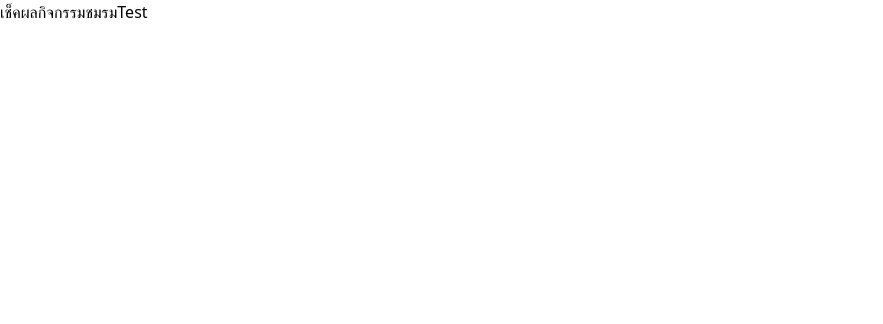
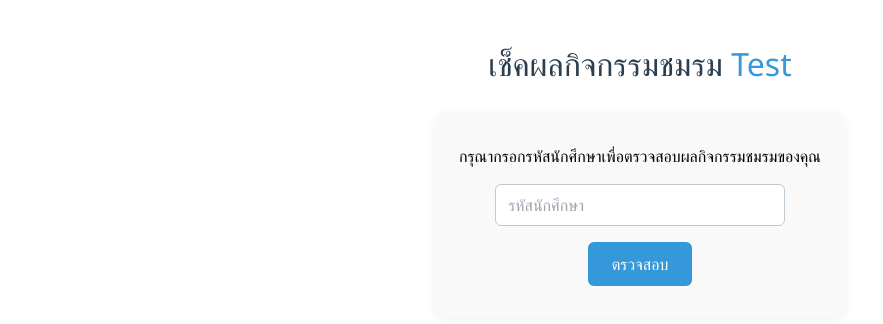
Before and after one commit to MarcSSKRU/SSKRU, a Nuxt app: page /systems/activity-check in a window 1280 px wide. Shown: the top 324 px of the page, without its empty margins (0-883 px from the left). Built offline with nearby package versions, Linux system fonts and the light colour scheme.

Commit message:
#6 Testcss

```diff
--- a/pages/systems/activity-check.vue
+++ b/pages/systems/activity-check.vue
@@ -1,5 +1,63 @@
 <template>
-  <div>
-    <h1>เช็คผลกิจกรรมชมรมTest</h1>
+  <div class="activity-check-container">
+    <h1 class="title">เช็คผลกิจกรรมชมรม <span class="highlight">Test</span></h1>
+    <div class="card">
+      <p>กรุณากรอกรหัสนักศึกษาเพื่อตรวจสอบผลกิจกรรมชมรมของคุณ</p>
+      <input type="text" placeholder="รหัสนักศึกษา" class="input" />
+      <button class="btn">ตรวจสอบ</button>
+    </div>
   </div>
 </template>
+
+<style scoped>
+.activity-check-container {
+  display: flex;
+  flex-direction: column;
+  align-items: center;
+  margin-top: 40px;
+  font-family: 'Segoe UI', Arial, sans-serif;
+}
+
+.title {
+  font-size: 2rem;
+  color: #2c3e50;
+  margin-bottom: 24px;
+}
+
+.highlight {
+  color: #3498db;
+}
+
+.card {
+  background: #f9f9f9;
+  padding: 32px 24px;
+  border-radius: 12px;
+  box-shadow: 0 2px 8px rgba(44, 62, 80, 0.08);
+  min-width: 320px;
+  text-align: center;
+}
+
+.input {
+  padding: 8px 12px;
+  margin: 16px 0;
+  border: 1px solid #bfc9d1;
+  border-radius: 6px;
+  width: 80%;
+  font-size: 1rem;
+}
+
+.btn {
+  background: #3498db;
+  color: #fff;
+  border: none;
+  padding: 10px 24px;
+  border-radius: 6px;
+  cursor: pointer;
+  font-size: 1rem;
+  transition: background 0.2s;
+}
+
+.btn:hover {
+  background: #217dbb;
+}
+</style>
```
